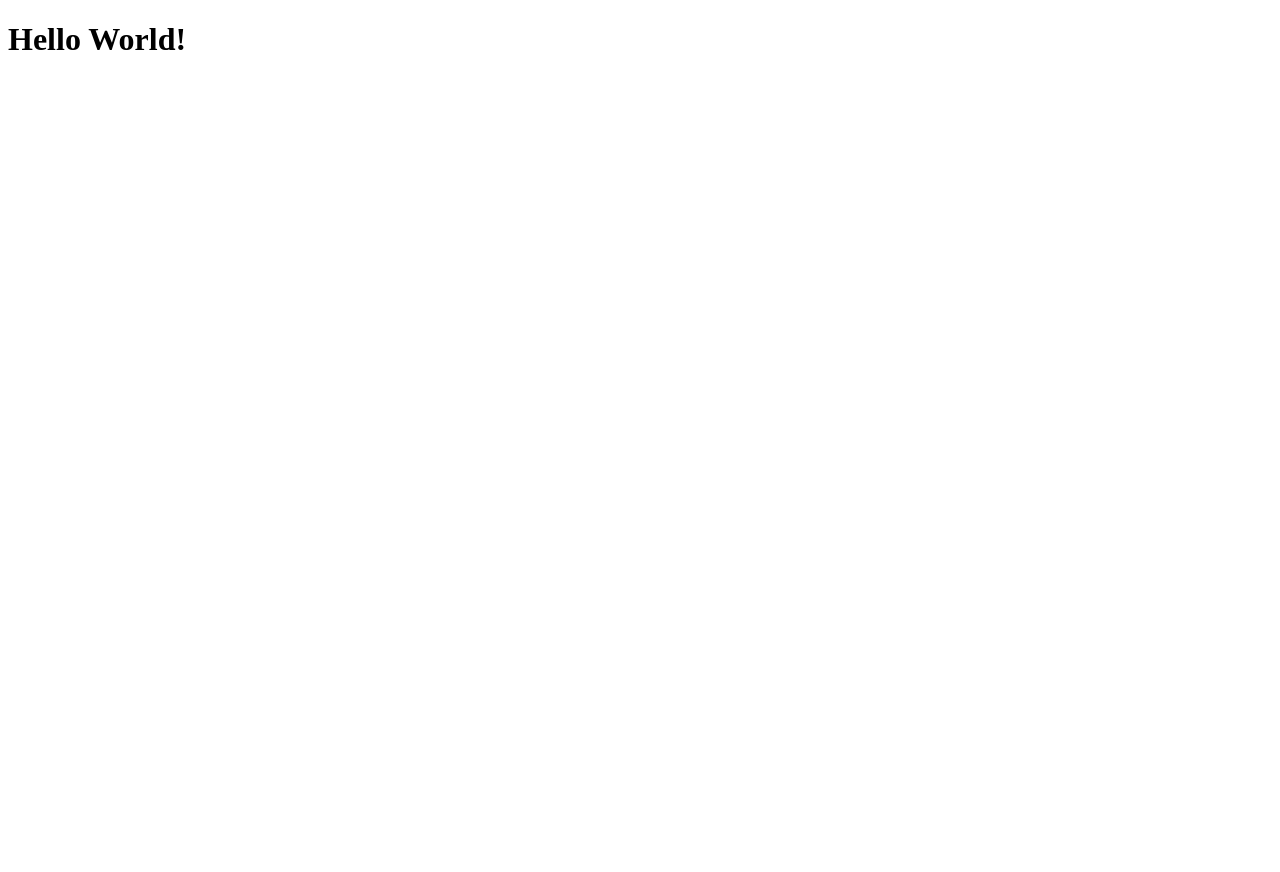
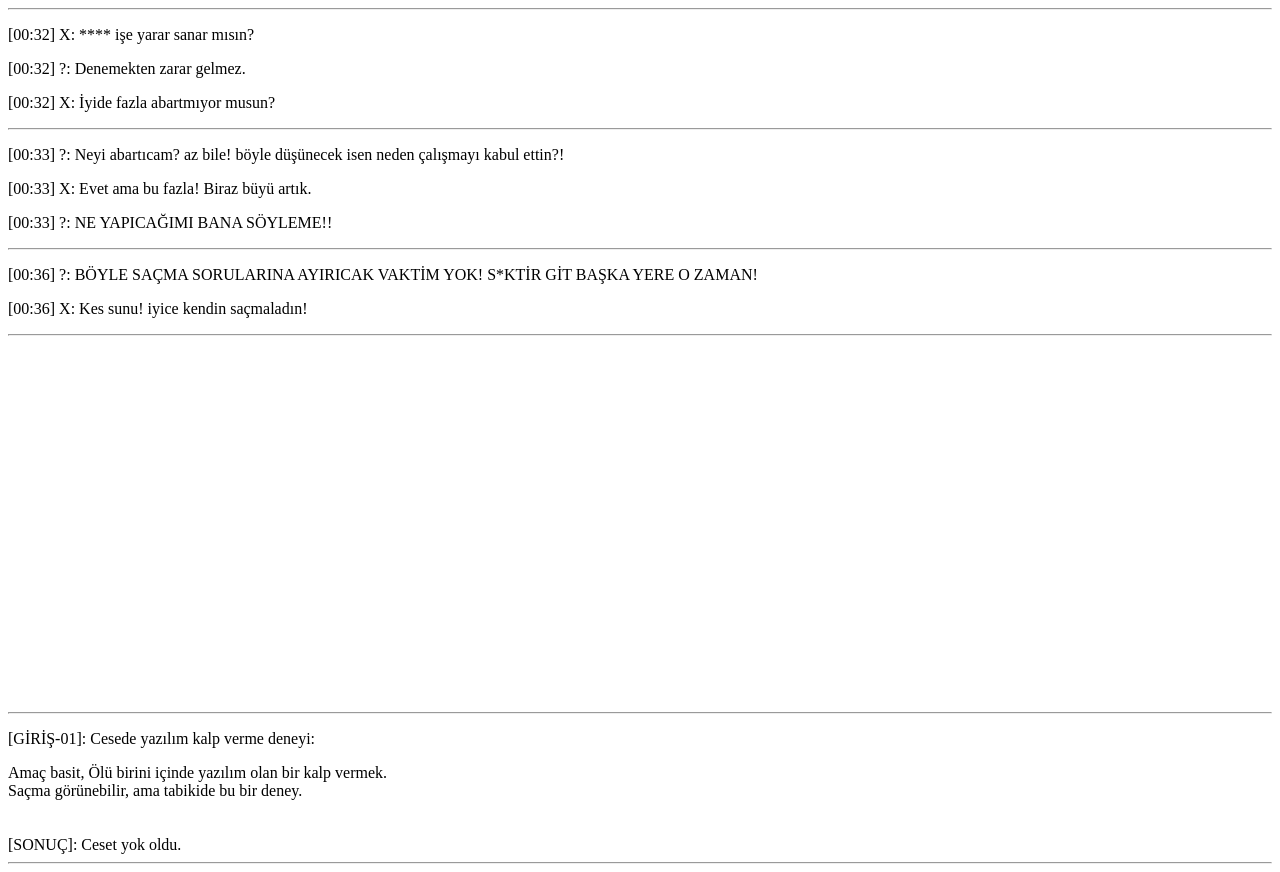
Before and after one commit to S0ulW/microg, a plain HTML site: page index.html in a window 1280 px wide. Before the commit the page ends 800 px from the top, so only its background shows below. Drawn offline with Linux system fonts and the light colour scheme.

Commit message:
Update index.html

```diff
--- a/index.html
+++ b/index.html
@@ -1,11 +1,60 @@
 <!DOCTYPE html>
-<html lang="TR">
+<html lang="tr">
+
     <head>
         <meta charset="UTF-8">
-        <title>Test Website</title>
+        <meta name="viewport" content="width=device-width, initial-scale=1.0">
+        <title>Örnek</title>
     </head>
 
     <body>
-        <h1>Hello World!</h1>
+        <hr>
+        <p>[00:32] X: **** işe yarar sanar mısın?</p>
+        <p>[00:32] ?: Denemekten zarar gelmez.</p>
+        <p>[00:32] X: İyide fazla abartmıyor musun?</p>
+        <hr>
+        <p>[00:33] ?: Neyi abartıcam? az bile! böyle düşünecek isen neden çalışmayı kabul ettin?!</p>
+        <p>[00:33] X: Evet ama bu fazla! Biraz büyü artık.</p>
+        <p>[00:33] ?: NE YAPICAĞIMI BANA SÖYLEME!!</p>
+        <!--[00:34  ] X: Kendinden utan biraz! bunun sonucunu biliyor mus.. HEY! NAPIYORSUN!?-->
+        <hr>
+        <p>[00:36] ?: BÖYLE SAÇMA SORULARINA AYIRICAK VAKTİM YOK! S*KTİR GİT BAŞKA YERE O ZAMAN!</p>
+        <p>[00:36] X: Kes sunu! iyice kendin saçmaladın!</p>
+
+        <hr>
+        <br>
+        <br>
+        <br>
+        <br>
+        <br>
+        <br>
+        <br>
+        <br>
+        <br>
+        <br>
+        <br>
+        <br>
+        <br>
+        <br>
+        <br>
+        <br>
+        <br>
+        <br>
+        <br>
+        <br>
+        <hr>
+        <p>[GİRİŞ-01]: Cesede yazılım kalp verme deneyi:</p>
+        Amaç basit, Ölü birini içinde yazılım olan bir kalp vermek.
+        <br>
+        Saçma görünebilir, ama tabikide bu bir deney.
+
+        <br>
+        <br>
+        <br>
+
+        [SONUÇ]: Ceset yok oldu.
+
+        <hr>
     </body>
+
 </html>
```
